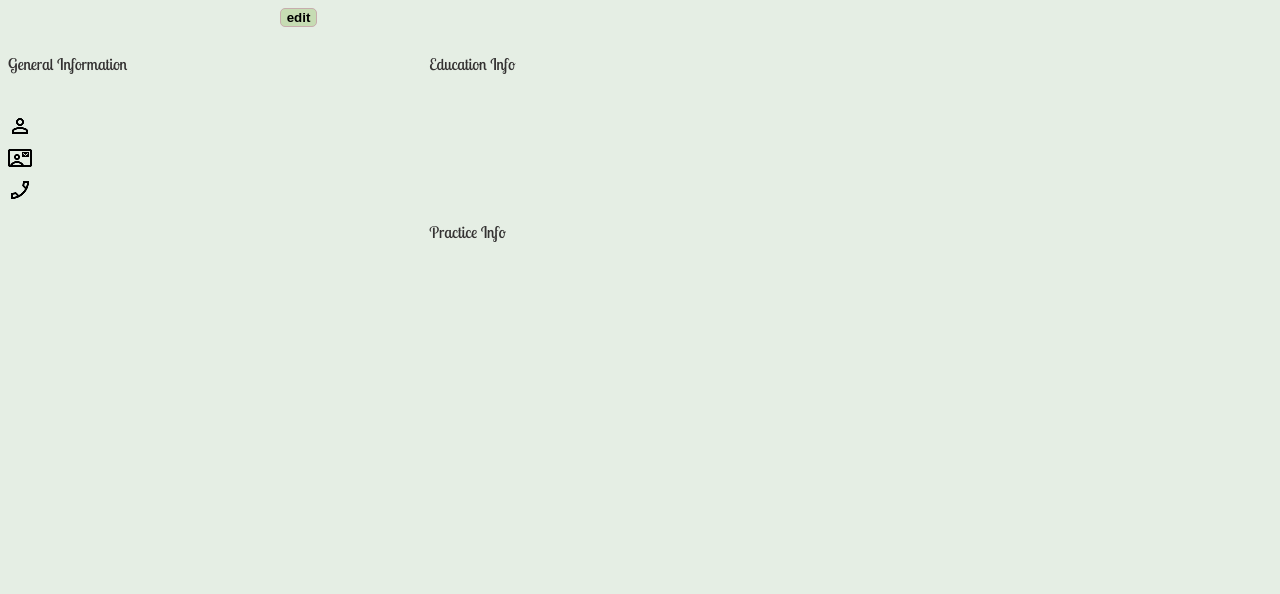
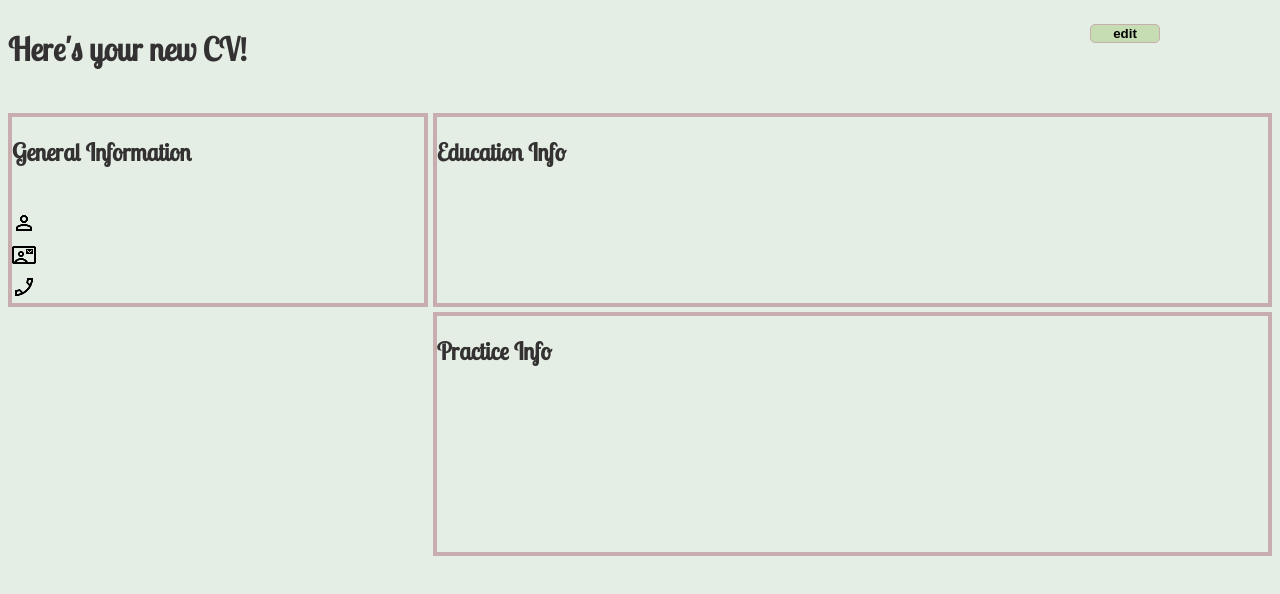
Before and after one commit to Vincde/Project-CV-Application, a React (Vite) app: page / in a window 1280 px wide. Both pictures are taken after typing "Sample", "name@example.com", "5551234", "Sample", "Sample", "2020-01-15" into the empty fields and a click on the button "Create Your New CV!". Shown: the top 594 px of the page. Built offline with nearby package versions, Linux system fonts and the light colour scheme.

Commit message:
Add css borders, grid positioning in CompleteCV component

```diff
--- a/src/App.jsx
+++ b/src/App.jsx
@@ -49,8 +49,6 @@ function App() {
             </>
         ) : (
             <>
-                {educationInfo.length !== 0 ? educationInfo[0].schoolName : null}
-                {practiceInfo.length !== 0 ? practiceInfo[0].companyName : null}
                 <CompleteCV generalInfo={cvInfo}
                 educationInfo={educationInfo}
                 practiceInfo={practiceInfo}
--- a/src/components/CompleteCV.jsx
+++ b/src/components/CompleteCV.jsx
@@ -19,12 +19,15 @@ export default function CompleteCV({generalInfo, educationInfo, practiceInfo, ha
   }, [image]);
 
   return(
-    <div className="completeCV-container">
+    <div className="completeCV">
 
-      <div className="completeCV-editButton"><button onClick={handleEdit}>edit</button></div>
+      <div className="completeCV-editButton">
+        <h1>Here's your new CV!</h1>
+        <button onClick={handleEdit}>edit</button>
+      </div>
 
       <div className="completeCV-generalInfo">
-        <p>General Information</p>
+        <h2>General Information</h2>
 
         <img src={preview} alt="" />
 
@@ -47,12 +50,12 @@ export default function CompleteCV({generalInfo, educationInfo, practiceInfo, ha
       </div>
 
       <div className="completeCV-educationInfo">
-        <p>Education Info</p>
+        <h2>Education Info</h2>
       </div>
 
 
       <div className="completeCV-practiceInfo">
-        <p>Practice Info</p>
+        <h2>Practice Info</h2>
 
         {educationInfo.schoolName}
       {practiceInfo.companyName}
--- a/src/styles/completeCV.css
+++ b/src/styles/completeCV.css
@@ -1,13 +1,37 @@
-.completeCV-container{
+.completeCV{
     display: grid;
-    grid-template-rows: 30px 1fr 1fr;
+    grid-template-rows: 50px 1fr 1fr;
     grid-template-columns: 1fr 2fr;
+    gap: 5px;
 }
 
 .completeCV-editButton{
+    display: flex;
+    justify-content: space-between;
     grid-row-start: 1;
     grid-row-end: 1;
+    grid-column-start: 1;
+    grid-column-end: 3;
 }
+
+.completeCV-editButton button{
+    margin-right: 7rem;
+    width: 70px;
+    align-self: center;
+}
+
+.completeCV-generalInfo,
+.completeCV-educationInfo{
+    margin-top: 50px;
+}
+
+.completeCV-generalInfo,
+.completeCV-educationInfo,
+.completeCV-practiceInfo{
+    border:4px solid #c7adad;
+}
+
+
 
 .completeCV-generalInfo{
     grid-column-start: 1;
@@ -27,9 +51,3 @@
     align-items: center;
     gap: 10px;
 }
-
-.completeCV-editButton {
-    display: flex;
-    justify-content: flex-end;
-    margin-right: 7rem;
-}
```
Also changed, not shown: src/index.css (line endings or trailing spaces).
